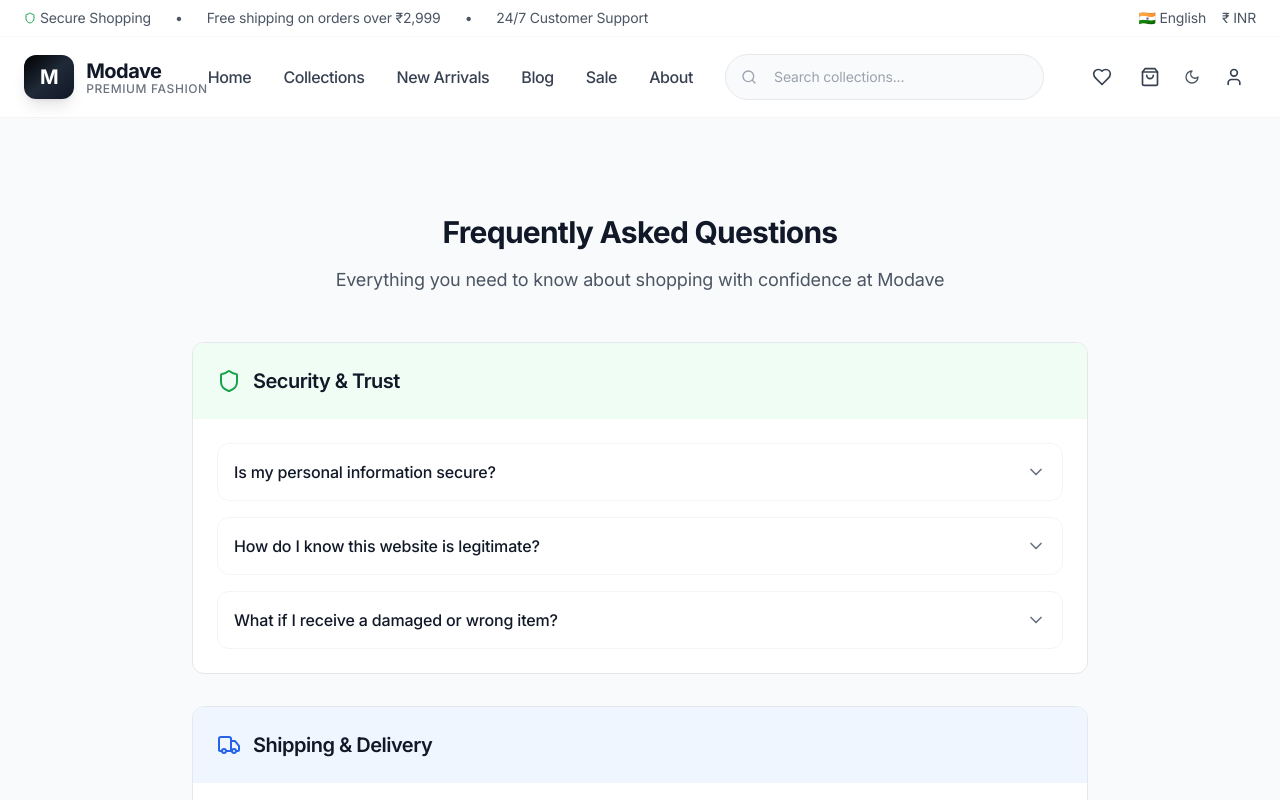
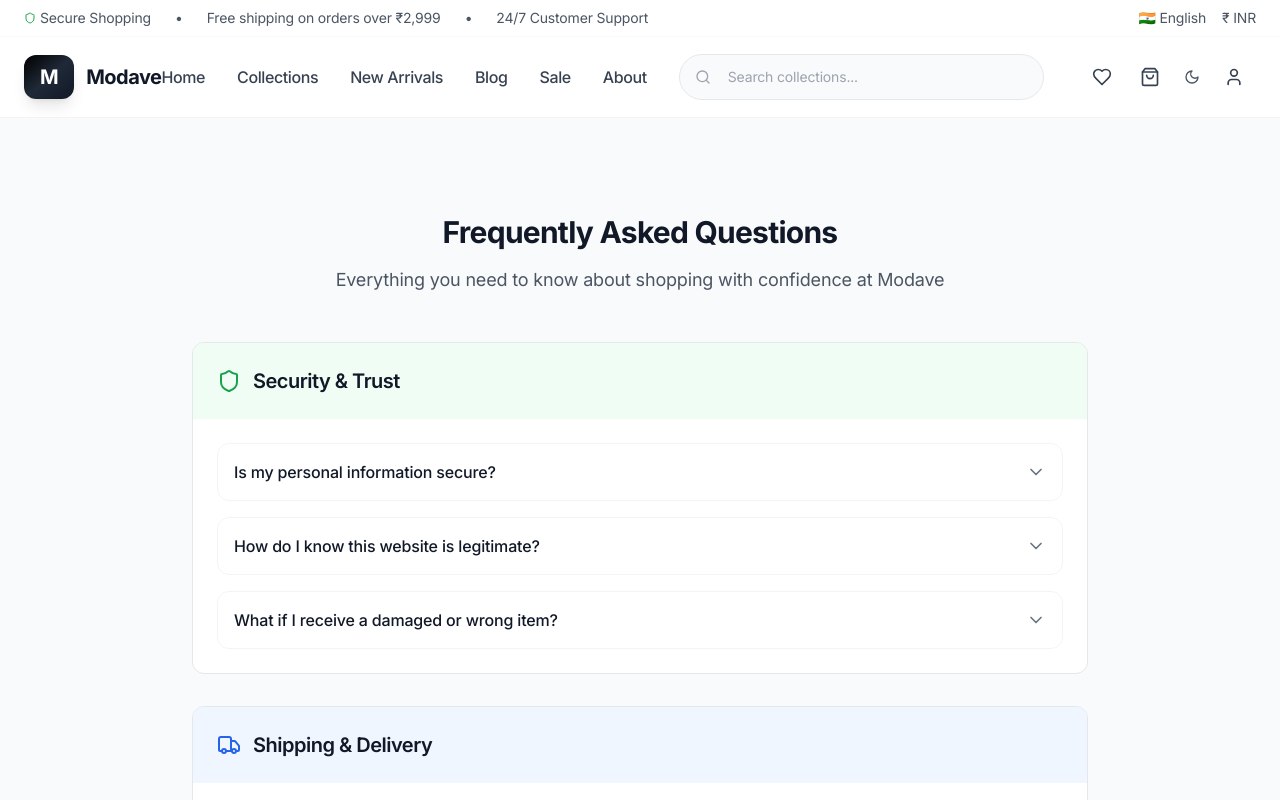
Before and after one commit to gajeraharsh/shoping-ecommerce, a Next.js app: page /faq in a window 1280 px wide. Shown: the top 800 px of the page. Built offline with nearby package versions, Linux system fonts and the light colour scheme.

Commit message:
solve issue

```diff
--- a/components/layout/Footer.js
+++ b/components/layout/Footer.js
@@ -41,7 +41,6 @@ export default function Footer() {
               </div>
               <div>
                 <span className="text-xl font-bold tracking-tight">{BRAND.name}</span>
-                <p className="text-sm text-gray-400 uppercase tracking-wider font-medium">{BRAND.tagline}</p>
               </div>
             </div>
             <p className="text-gray-400 mb-6 leading-relaxed">
--- a/components/layout/Header.js
+++ b/components/layout/Header.js
@@ -95,9 +95,6 @@ export default function Header() {
             <div className="flex flex-col">
               <span className="text-xl font-bold text-gray-900 dark:text-white tracking-tight group-hover:text-black dark:group-hover:text-white transition-colors">
                 {BRAND.name}
-              </span>
-              <span className="text-xs text-gray-500 dark:text-gray-400 -mt-1 hidden sm:block uppercase tracking-wider font-medium">
-                {BRAND.tagline}
               </span>
             </div>
           </Link>
```
